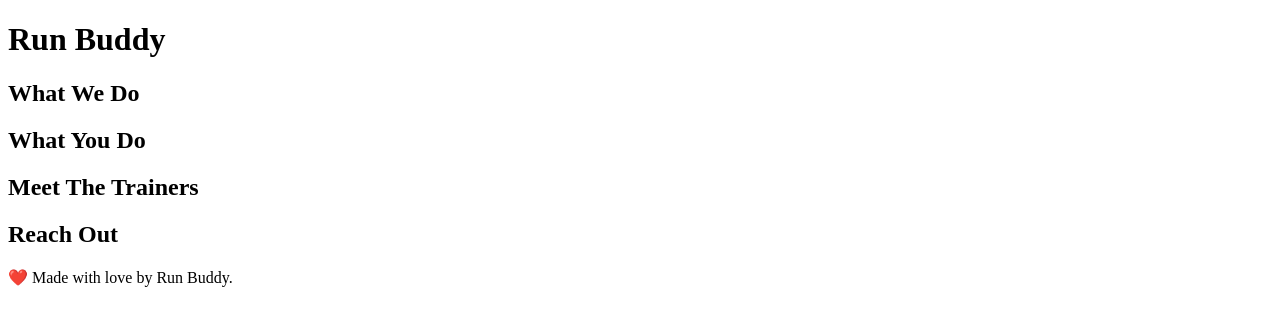
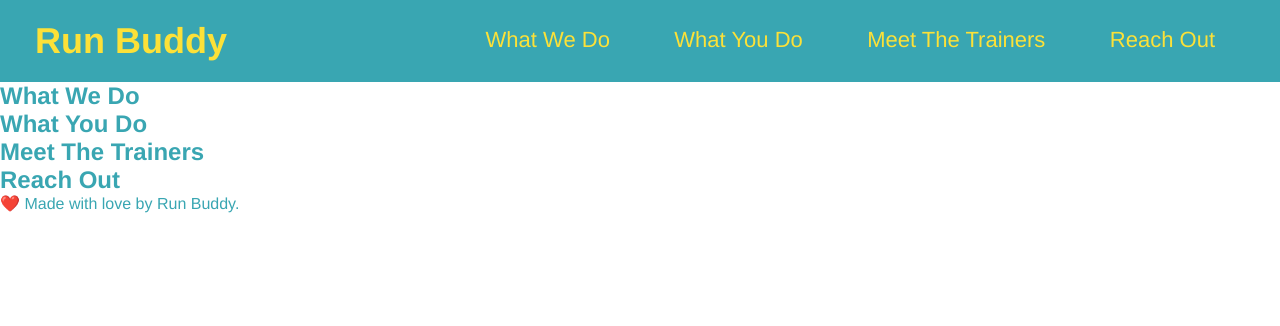
Before and after one commit to TravisSwift/run-buddy-redux, a plain HTML site: page index.html in a window 1280 px wide. Drawn offline with Linux system fonts and the light colour scheme.

Commit message:
added css

```diff
--- /dev/null
+++ b/assets/css/style.css
@@ -0,0 +1,43 @@
+* {
+    margin: 0px;
+    padding: 0px;
+}
+
+body {
+    color: #39a6b2;
+    font-family: Helvetica, Arial, sans-serif;
+
+  }
+
+  header {
+    padding: 20px 35px;
+    background-color: #39a6b2;
+  }
+
+  header h1 {
+    font-weight: bold;
+    font-size: 36px;
+    color: #fce138;
+    margin: 0px;
+    display:inline;
+  }
+
+  header a {
+    color: #fce138;
+    text-decoration: none;
+  }
+
+  header nav {
+    float: right;
+    margin: 7px 0;
+  }
+
+  header nav ul li {
+    display: inline;
+  }
+
+  header nav ul li a {
+    margin: 30px;
+    font-weight: lighter;
+    font-size: 22px;
+  }
--- a/index.html
+++ b/index.html
@@ -4,14 +4,38 @@
     <meta charset="UTF-8">
     <meta http-equiv="X-UA-Compatible" content="IE=edge">
     <meta name="viewport" content="width=device-width, initial-scale=1.0">
-    <title>RUn buddy</title>
+    <link rel="stylesheet" href="./assets/css/style.css" />
+    <title>Run buddy</title>
+
+</head>
 </head>
 <body>
 
  <!--Navigation-->
     <header>
         <!-- Header Text-->
-        <h1>Run Buddy</h1>
+        <h1>
+            <a href="/"> Run Buddy</a>
+        </h1>
+        <nav>
+            <!-- Nav Links-->
+            <ul>
+                <li>
+                    <a href="#what-we-do">What We Do</a>
+                </li>
+
+                <li>
+                    <a href="#what-you-do">What You Do</a>
+                </li>
+                <li>
+                    <a href="#meet-the-trainers">Meet The Trainers</a>
+                </li>
+                <li>
+                    <a href="#reach-out">Reach Out</a>
+                </li>
+
+            </ul>
+        </nav>
     </header>
 
     <!-- hero-->
```
